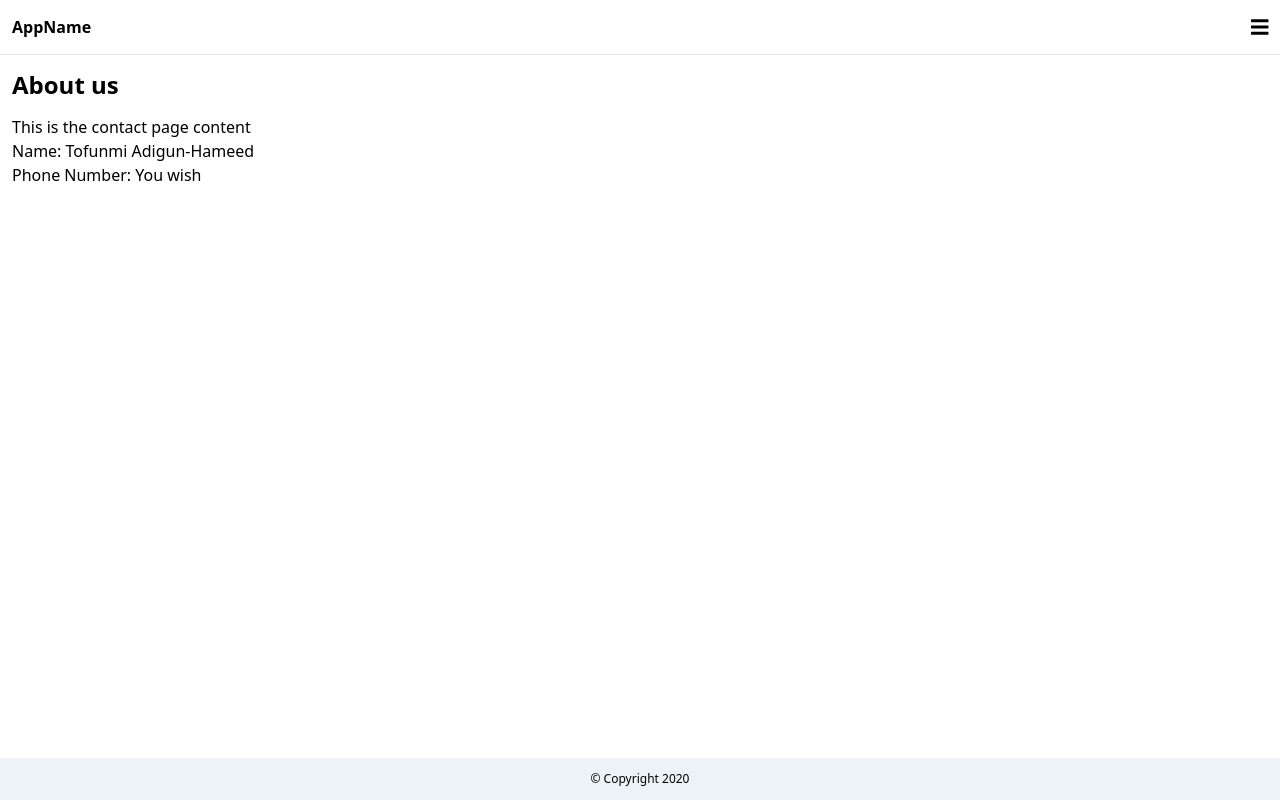
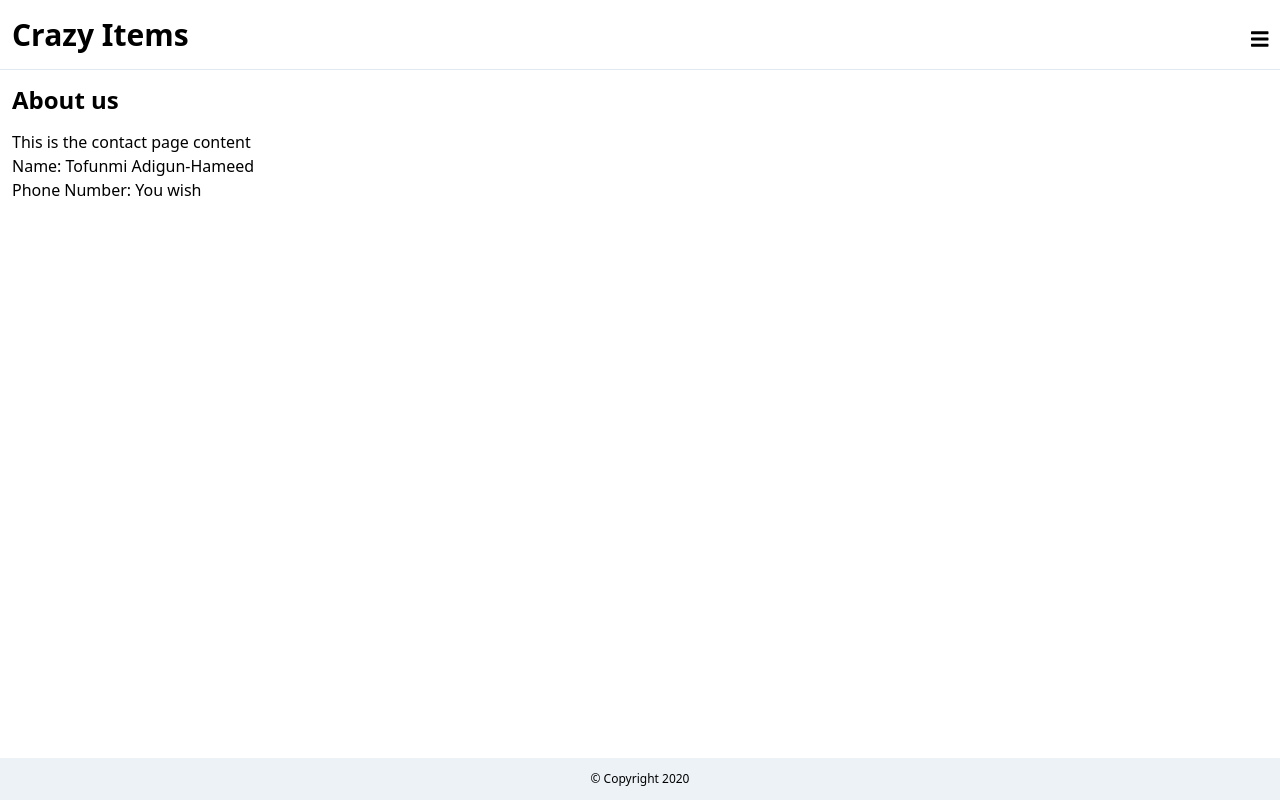
Before and after one commit to tof-tof/crazy-sellers, a React (Create React App) app: page /contact in a window 1280 px wide. Built offline with nearby package versions, Linux system fonts and the light colour scheme.

Commit message:
fixed look - smaller images

```diff
--- a/src/Components/Header.js
+++ b/src/Components/Header.js
@@ -3,9 +3,9 @@ import Navigation from './Navigation';
 
 function Header() {
     return (
-        <header className="border-b p-3 flex justify-between items-center">
+        <header className="border-b p-3 flex justify-between items-center text-3xl">
             <span className="font-bold">
-                AppName
+                Crazy Items
             </span>
 
             <Navigation />
--- a/src/Components/Navigation.js
+++ b/src/Components/Navigation.js
@@ -44,7 +44,7 @@ function Navigation() {
                     <animated.div
                         key={key}
                         style={props}
-                        className="fixed bg-white top-0 left-0 w-4/5 h-full z-50 shadow p-3">
+                        className="fixed bg-white top-0 left-0 w-1/5 h-full z-50 shadow p-3">
                         <NavigationMenu
                             closeMenu = {()=> setShowMenu(false)}
                         />
--- a/src/Components/NavigationMenu.js
+++ b/src/Components/NavigationMenu.js
@@ -6,7 +6,7 @@ function NavigationMenu(props) {
     return (
         <div>
             <div className="font-bold py-3">
-                    AppName
+                    Menu
             </div>
             <ul>
                 <li>
--- a/src/Components/ProductCard.js
+++ b/src/Components/ProductCard.js
@@ -4,14 +4,14 @@ import {Link} from 'react-router-dom'
 
 function ProductCard(props) {
     return (
-        <div className="border mb-4 rounded overflow-hidden">
+        <div className="border w-64 mb-4 rounded overflow-hidden ">
             <Link to={`/products/${props.product.id}`}>
 
                 <div
                     style={{
                         'backgroundImage': `url('${props.product.theImage}')`,
                     }}
-                    className="w-full h-64 bg-blue bg-cover"
+                    className="w-64 h-64 bg-blue bg-cover"
                 >
                     </div>
             </Link>
@@ -22,7 +22,7 @@ function ProductCard(props) {
                     </Link>
                 </h3>
                 <div className="font-bold mb-3">
-                    $ { props.product.price }
+                    £ { props.product.price }
                 </div>
                 <div className="mb-3">
                     { props.product.description }
--- a/tailwind.config.js
+++ b/tailwind.config.js
@@ -1,5 +1,8 @@
 module.exports = {
   theme: {
+    container: {
+      center: true,
+    },
     extend: {
       backgroundColor: {
         'black-t-50':'rgba(0,0,0,0.5)',
```
